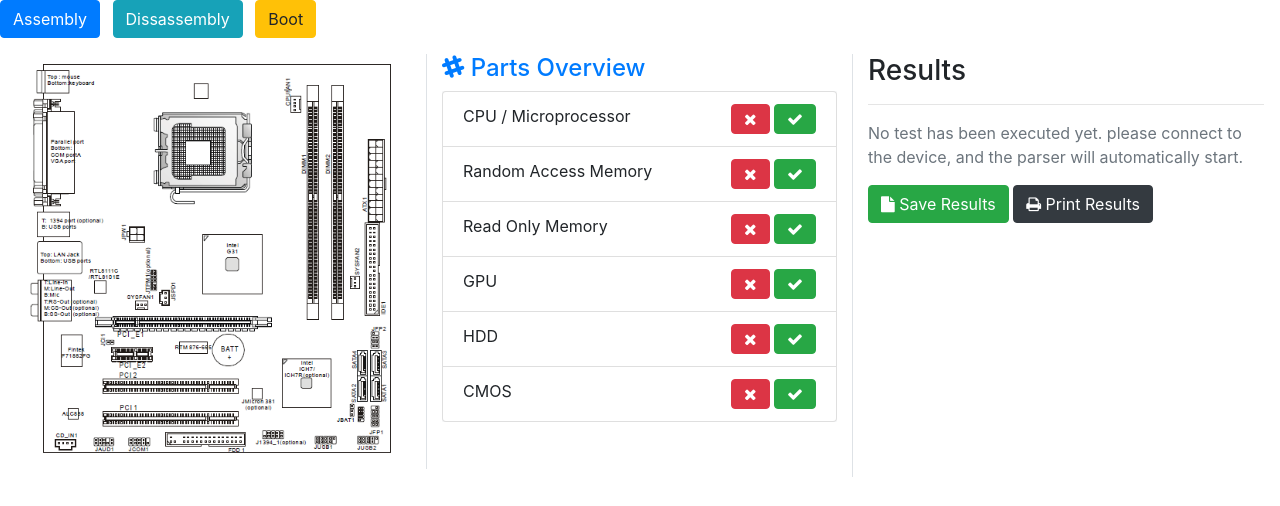
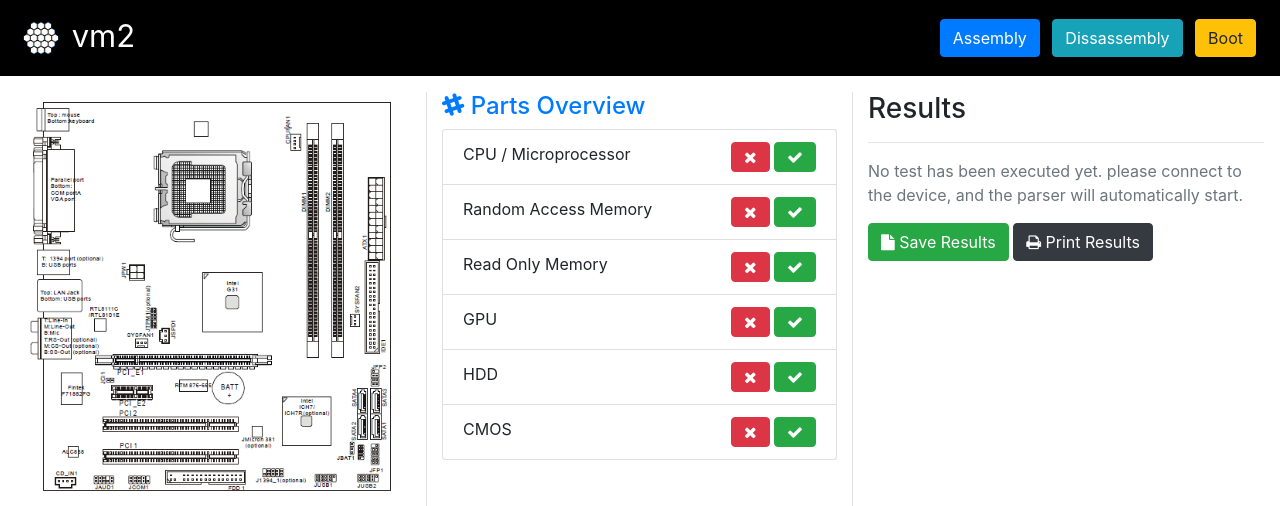
Before and after one commit to quadroloop/vm2, a PHP site: page / in a window 1280 px wide. Shown: the top 506 px of the page. Run offline with PHP 8.4, Linux system fonts and the light colour scheme.

Commit message:
added changes, to index.php

```diff
--- a/UI/index.php
+++ b/UI/index.php
@@ -7,7 +7,11 @@
 <link rel="stylesheet" href="./css/font-awesome.min.css">
 </head>
 <body>
-
+	<nav class="navbar navbar-light nav-dark">
+  <a class="navbar-brand" href="#">
+    <img src="./img/v2.gif" width="50" height="50" class="d-inline-block align-top" alt="">
+    <span class="logo-text"> vm2</span>
+  </a>
   <button class="navbar-toggler d-none" type="button" data-toggle="collapse" data-target="#navbarNav" aria-controls="navbarNav" aria-expanded="false" aria-label="Toggle navigation">
     <span class="navbar-toggler-icon" style="color:#fff !important"></span>
   </button>
```
